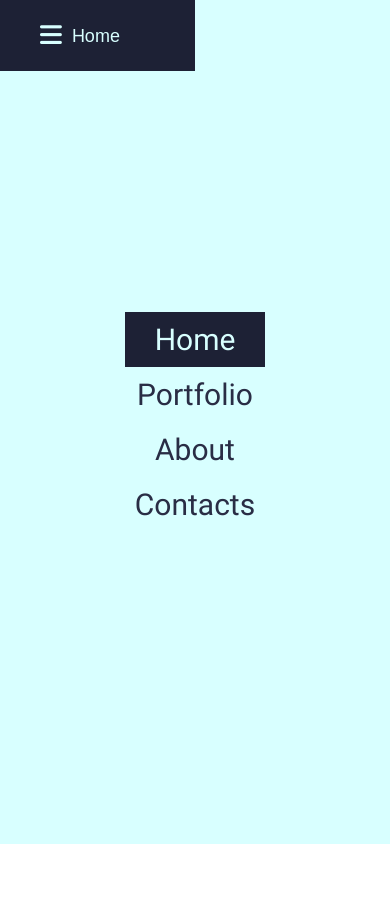
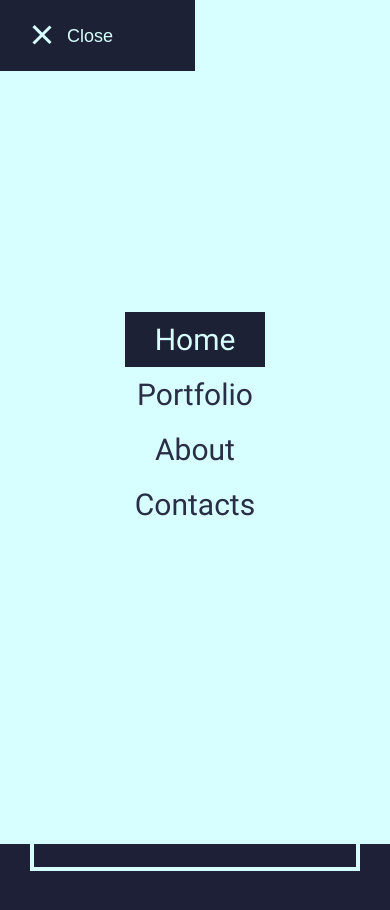
Before and after one commit to denlaps/portfolio, a Vue app: page / in a window 390 px wide. Both pictures are taken after a click on the button "Home". Before the commit the page ends 844 px from the top, so only its background shows below. Built offline with nearby package versions, Linux system fonts and the light colour scheme.

Commit message:
burger transform to cross - animation

```diff
--- a/src/App.vue
+++ b/src/App.vue
@@ -1,5 +1,5 @@
 <template>
-  <div id="app" :class="currentClass">
+  <div id="app" :class="pageClass">
     <header>
       <div class="container">
         <app-menu
@@ -7,18 +7,27 @@
         />
       </div>
     </header>
+
     <button
       id="burger"
       class="mainMenu__burger"
       :class="burgerClass"
       @click="toggleMenu"
     >
-      <i class="fas fa-bars"></i>
-      <span>{{ $route.name }}</span>
+      <i class="mainMenu__burger_open">
+        <s></s>
+        <s></s>
+        <s></s>
+      </i>
+      <span>{{ mobileMenuTitle }}</span>
     </button>
-    <app-menu
-      className="mobile"
-    />
+
+    <div class="backLayer" :class="layerShowClass">
+      <app-menu
+        className="mobile"
+      />
+    </div>
+
     <main>
       <router-view />
     </main>
@@ -43,15 +52,22 @@ export default {
   },
 
   computed: {
-    currentClass() {
+    pageClass() {
       return [
-        'page__' + this.$route.name.toLowerCase(),
-        { backLayer: this.state.menuOpened }
+        'page__' + this.$route.name.toLowerCase()
       ]
     },
 
     burgerClass() {
       return { 'selected': this.state.menuOpened }
+    },
+
+    layerShowClass() {
+      return { 'show': this.state.menuOpened }
+    },
+
+    mobileMenuTitle() {
+      return this.state.menuOpened ? 'Close' : this.$route.name
     }
   },
 
@@ -61,16 +77,25 @@ export default {
     }
   },
 
+  mounted() {
+    setTimeout(() => window.scrollTo(0, 0), 0)
+    this.recalcWindow()
+    window.addEventListener('resize', this.recalcWindow)
+  },
+
   methods: {
+    recalcWindow() {
+      this.state.showVideo = window.innerWidth > 768
+      setTimeout(() => {
+        this.state.videoEffect = window.innerWidth > 768
+      }, 0);
+    },
+
     // Toggle mobile menu
     toggleMenu(action) {
-      if(action === 'close') {
-        // Change state
-        this.state.menuOpened = false
-      } else {
-        // Change state
-        this.state.menuOpened = !this.state.menuOpened
-      }
+      const $body = document.body
+      this.state.menuOpened = action === 'close' ? false : !this.state.menuOpened
+      $body.style.overflowY = this.state.menuOpened === true ? 'hidden' : 'auto'
     }
   }
 }
--- a/src/appState.js
+++ b/src/appState.js
@@ -1,4 +1,7 @@
 export default {
   menuOpened: false,
-  consoleStatus: true
+  consoleStatus: true,
+
+  showVideo: false,
+  videoEffect: false
 }
--- a/src/assets/styles/_colorScheme.scss
+++ b/src/assets/styles/_colorScheme.scss
@@ -120,7 +120,7 @@
     }
   }
 
-  &.backLayer::after {
+  .backLayer {
     @if($headBg != $goldColor) {
       // Other pages
       background: $color;
--- a/src/assets/styles/_main.scss
+++ b/src/assets/styles/_main.scss
@@ -21,41 +21,18 @@ body {
   justify-content: center;
   align-items: center;
   width: 100%;
-  height: 100vh;
+  min-height: 100vh;
   position: relative;
-  overflow: hidden;
-
-  @keyframes backLayerShow {
-    from {
-      opacity: 0;
-    }
-
-    to {
-      opacity: 1;
-    }
-  }
-
-  &.backLayer {
-    &::after {
-      content: '';
-      position: absolute;
-      left: 0;
-      top: 0;
-      width: 100%;
-      height: 100%;
-      z-index: 2;
-      animation-name: backLayerShow;
-      animation-iteration-count: 1;
-      animation-duration: 500ms;
-    }
-  }
+  overflow-x: hidden;
 }
 
 header {
-  flex-basis: 71px;
+  position: fixed;
+  top: 0;
+  left: 0;
   display: flex;
   justify-content: center;
-  z-index: 2;
+  z-index: 3;
   width: 100%;
   height: $headerHeight;
   min-height: $headerHeight;
@@ -67,6 +44,26 @@ header {
     align-items: center;
     width: 100%;
     max-width: 1440px;
+  }
+}
+
+.backLayer {
+  position: fixed;
+  top: 0;
+  left: 0;
+  width: 100%;
+  height: 100vh;
+  display: flex;
+  justify-content: center;
+  align-items: center;
+  z-index: 3;
+  visibility: hidden;
+  opacity: 0;
+  transition: opacity 500ms;
+
+  &.show {
+    visibility: visible;
+    opacity: 1;
   }
 }
 
@@ -112,14 +109,15 @@ header {
 }
 
 main {
+  display: flex;
   width: 100%;
-  height: calc(100% - 71px);
+  padding-top: $headerHeight;
+  flex: 1;
   transition: background-color $trDelay;
 
   .container {
     display: flex;
     width: 100%;
-    height: 100%;
 
     section {
       width: 50%;
--- a/src/assets/styles/_media_1024.scss
+++ b/src/assets/styles/_media_1024.scss
@@ -39,18 +39,54 @@
       align-items: center;
       width: 50%;
       height: $headerHeight;
-      position: absolute;
+      position: fixed;
       left: 0;
       top: 0;
-      z-index: 3;
-      padding: 0 40px;
+      z-index: 4;
+      padding: 0 30px;
       font-size: 25px;
+      transition: background-color $trDelay, color $trDelay;
 
       span {
         display: inline-block;
-        margin: 0 10px;
+        margin: 0 13px;
         font-size: 18px;
         line-height: 1;
+      }
+
+      &_open {
+        display: flex;
+        width: 24px;
+        height: 19px;
+        flex-direction: column;
+        justify-content: space-between;
+
+        s {
+          background: currentColor;
+          height: 3px;
+          transition: opacity $trDelay, transform $trDelay;
+        }
+      }
+
+      &.selected {
+        .mainMenu__burger {
+          &_open {
+            s {
+              &:nth-child(2) {
+                opacity: 0;
+                visibility: hidden;
+              }
+
+              &:nth-child(1) {
+                transform: rotate(45deg) translate(5px, 5px);
+              }
+
+              &:nth-child(3) {
+                transform: rotate(-45deg) translate(6px, -6px);
+              }
+            }
+          }
+        }
       }
     }
   }
--- a/src/assets/styles/_media_480.scss
+++ b/src/assets/styles/_media_480.scss
@@ -21,5 +21,8 @@
 
   .consoleLine {
     font-size: 20px;
+    left: -2.5%;
+    margin: 0 auto 10px;
+    width: 105%;
   }
 }
--- a/src/routes/Home.vue
+++ b/src/routes/Home.vue
@@ -1,8 +1,8 @@
 <template>
   <div class="container">
     <video
-      v-if="showVideo"
-      :class="{ 'show': videoEffect }"
+      v-if="state.showVideo"
+      :class="{ 'show': state.videoEffect }"
       id="videoBg"
       preload="auto"
       autoplay loop muted
@@ -50,14 +50,12 @@
 </template>
 
 <script>
+import state from '../appState'
 import consoleLine from '../components/Console'
 
 export default {
   data() {
     return {
-      showVideo: false,
-      videoEffect: false,
-
       rectStep: 2,
       rectRange: {
         x: 40,
@@ -72,7 +70,9 @@ export default {
       prevCursorPos: {
         x: 0,
         y: 0
-      }
+      },
+
+      state
     }
   },
 
@@ -89,24 +89,24 @@ export default {
     }
   },
 
-  watch: {
-    showVideo(status) {
-      setTimeout(() => {
-        this.videoEffect = status
-      }, 0);
-    }
-  },
-
   mounted() {
-    this.recalcWidth()
-
-    window.addEventListener('resize', this.recalcWidth)
+    this.initVideo()
     document.addEventListener('mousemove', this.moveRect)
   },
 
+  beforeDestroy() {
+    this.state.videoEffect = false
+  },
+
   methods: {
-    recalcWidth() {
-      this.showVideo = window.innerWidth > 768
+    initVideo() {
+      if(window.innerWidth > 768) {
+        this.state.showVideo = true
+
+        setTimeout(() => {
+          this.state.videoEffect = true
+        }, 0);
+      }
     },
 
     /* Gen random num in range */
@@ -198,8 +198,6 @@ export default {
 
       h1 {
         font-family: 'Montserrat';
-        // font-size: 5.5vh;
-        // line-height: 8vh;
         font-size: 35px;
         line-height: 46px;
       }
```
Also changed, not shown: src/assets/photos/no_video.jpg (added).
